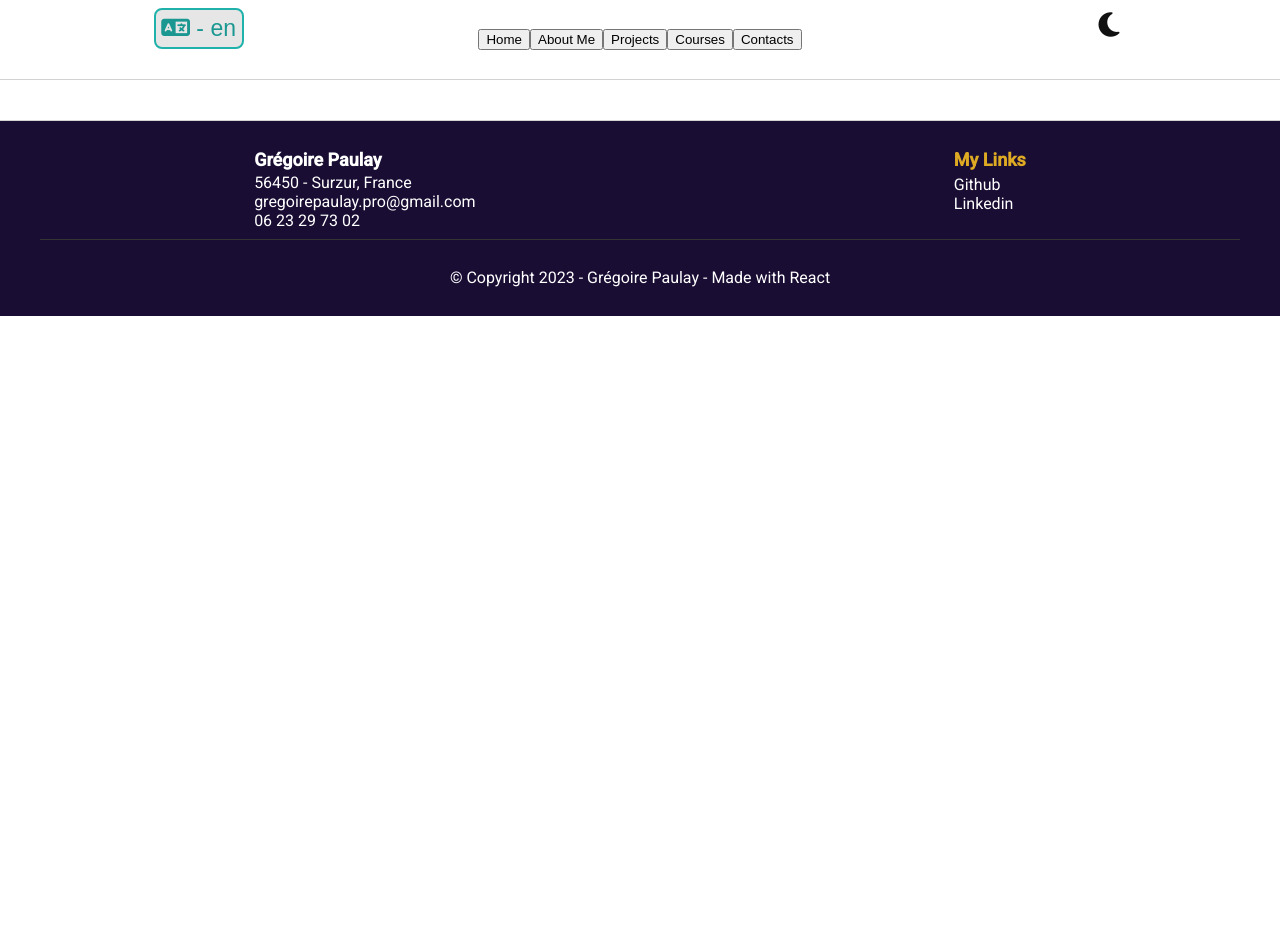
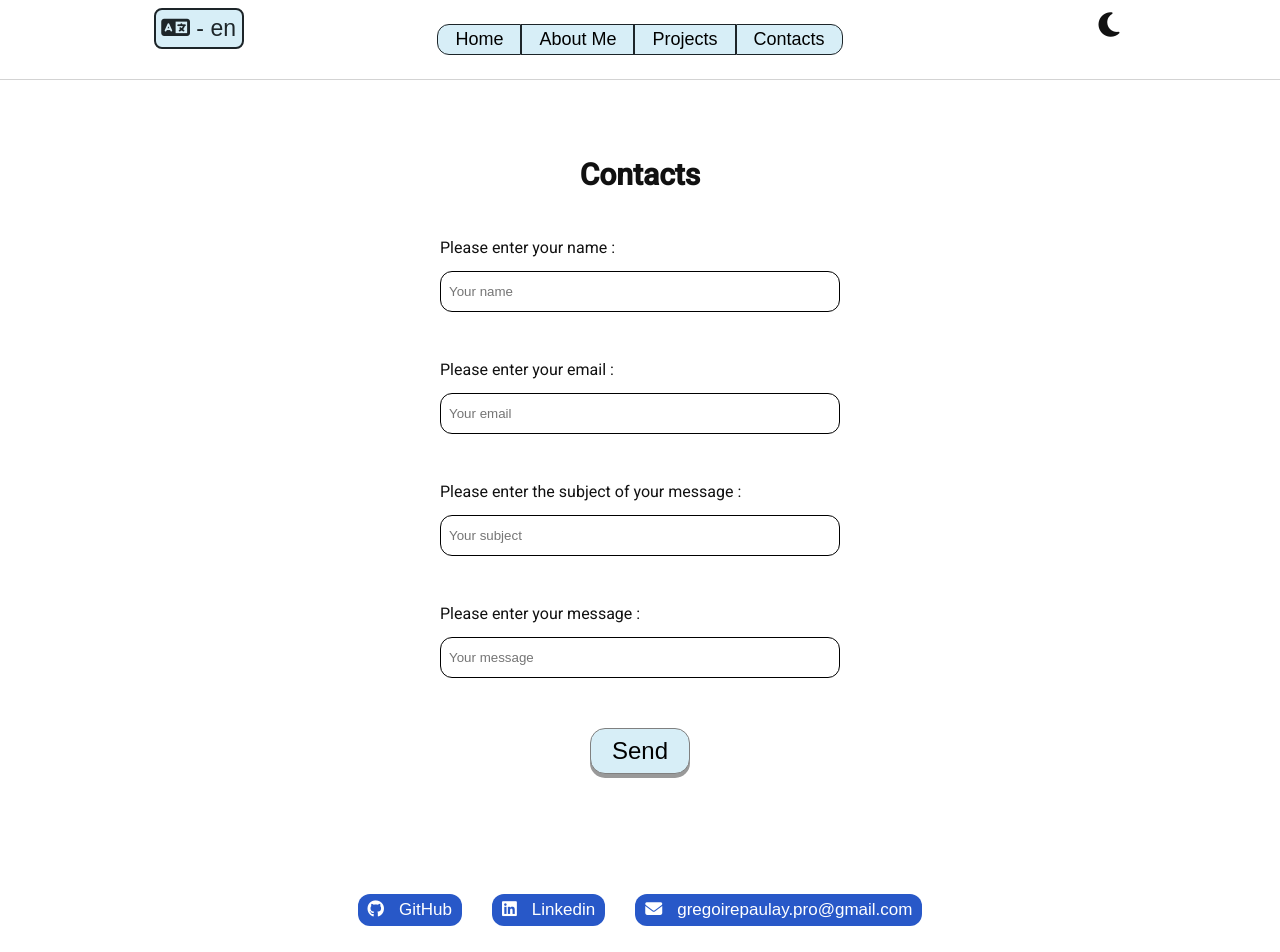
Before and after one commit to Gregoire-Paulay/Portfolio-v2, a React (Vite) app: page /Contacts in a window 1280 px wide. Shown: the top 952 px of the page. Before the commit the page ends 800 px from the top, so only its background shows below. Built offline with nearby package versions, Linux system fonts and the light colour scheme.

Commit message:
Page contacts done

```diff
--- a/package.json
+++ b/package.json
@@ -10,6 +10,7 @@
     "preview": "vite preview"
   },
   "dependencies": {
+    "axios": "^1.6.2",
     "js-cookie": "^3.0.5",
     "react": "^18.2.0",
     "react-dom": "^18.2.0",
--- a/src/App.css
+++ b/src/App.css
@@ -79,37 +79,37 @@ h3 {
   position: absolute;
   top: 8px;
   left: 12%;
-  background-color: rgb(230, 230, 230);
-  border: 2px solid lightseagreen;
+  background-color: var(--bcgLight);
+  border: 2px solid var(--bcgDark);
   border-radius: 8px;
   font-size: 23px;
-  color: rgb(27, 151, 145);
+  color: var(--bcgDark);
   width: 90px;
   cursor: pointer;
   padding: 5px 0;
 }
 .frButton:hover {
-  background-color: lightseagreen;
-  border: 2px solid black;
-  color: black;
+  background-color: var(--bcgDark);
+  border: 2px solid var(--bcgLight);
+  color: var(--bcgLight);
 }
 .enButton {
   position: absolute;
   top: 8px;
   left: 12%;
-  background-color: rgb(230, 230, 230);
-  border: 2px solid lightseagreen;
+  background-color: var(--bcgLight);
+  border: 2px solid var(--bcgDark);
   border-radius: 8px;
   font-size: 23px;
-  color: rgb(27, 151, 145);
+  color: var(--bcgDark);
   width: 90px;
   cursor: pointer;
   padding: 5px 0;
 }
 .enButton:hover {
-  background-color: lightseagreen;
-  border: 2px solid black;
-  color: black;
+  background-color: var(--bcgDark);
+  border: 2px solid var(--bcgLight);
+  color: var(--bcgLight);
 }
 
 /* ----------------------------------- */
@@ -132,6 +132,27 @@ header > div {
   width: 70%;
   display: flex;
   justify-content: center;
+}
+
+.header-nav > button {
+  border: 1px solid var(--bcgDark);
+  cursor: pointer;
+  padding: 4px 17px;
+  font-size: 18px;
+  background-color: var(--bcgLight);
+}
+.header-nav > button:hover {
+  background-color: var(--bcgDark);
+  color: white;
+  border: 1px solid var(--bcgLight);
+}
+.nav-first {
+  border-bottom-left-radius: 12px;
+  border-top-left-radius: 12px;
+}
+.nav-last {
+  border-bottom-right-radius: 12px;
+  border-top-right-radius: 12px;
 }
 
 /* ----------------------------------- */
@@ -363,6 +384,81 @@ header > div {
   cursor: pointer;
 }
 
+/* ----------- PAGE PROJECTS --------- */
+/* ----------- PAGE CONTACT ---------- */
+.message {
+  /* border: 1px solid red; */
+  display: flex;
+  flex-direction: column;
+  align-items: center;
+  gap: 50px;
+  margin-top: 80px;
+}
+.message > div {
+  /* border: 2px solid purple; */
+  display: flex;
+  flex-direction: column;
+  gap: 15px;
+  width: 400px;
+}
+.message input {
+  border: 1px solid black;
+  border-radius: 12px;
+  padding: 12px 8px;
+}
+
+.sendMessage {
+  /* border: 2px solid pink; */
+  display: flex;
+  flex-direction: column;
+  align-items: center;
+}
+.sendMessage > button {
+  width: 100px;
+  font-size: 24px;
+  padding: 8px 0;
+  border-radius: 15px;
+  background-color: var(--bcgLight);
+  color: black;
+  border: 1px solid gray;
+  box-shadow: 0 4px #999;
+}
+.sendMessage > button:hover {
+  cursor: pointer;
+  color: white;
+  background-color: var(--bcgDark);
+}
+.sendMessage > button:active {
+  box-shadow: 0 1px #666;
+  transform: translateY(3px);
+}
+.error {
+  color: red;
+  border: 1px solid red;
+  padding: 8px;
+  border-radius: 6px;
+  font-size: 17px;
+}
+.success {
+  color: green;
+  border: 1px solid green;
+  padding: 8px;
+  border-radius: 6px;
+  font-size: 17px;
+}
+
+.contactLink {
+  /* border: 1px solid orange; */
+  display: flex;
+  justify-content: center;
+  gap: 30px;
+  margin-top: 120px;
+  margin-bottom: 80px;
+}
+.contactLink a {
+  text-decoration: none;
+}
+
 /* ----------------------------------- */
 /* -------------- FOOTER ------------- */
 /* ----------------------------------- */
--- a/src/App.jsx
+++ b/src/App.jsx
@@ -12,6 +12,7 @@ import Language from "./components/language";
 import Home from "./page/Home";
 import AboutMe from "./page/AboutMe";
 import Projects from "./page/Projects";
+import Contacts from "./page/Contact";
 
 const App = () => {
   const { theme } = useThemeContext();
@@ -25,6 +26,7 @@ const App = () => {
           <Route path="/" element={<Home />} />
           <Route path="/AboutMe" element={<AboutMe />} />
           <Route path="/Projects" element={<Projects />} />
+          <Route path="/Contacts" element={<Contacts />} />
         </Routes>
 
         <Footer />
--- /dev/null
+++ b/src/components/Contact/contactLink.jsx
@@ -0,0 +1,24 @@
+const ContactLink = () => {
+  return (
+    <section className="contactLink">
+      <a href="https://github.com/Gregoire-Paulay">
+        <button className="contact">
+          <i className="fa-brands fa-github"></i>
+          <p>GitHub</p>
+        </button>
+      </a>
+      <a href="https://www.linkedin.com/in/grégoire-paulay-142384285/">
+        <button className="contact">
+          <i className="fa-brands fa-linkedin"></i>
+          <p>Linkedin</p>
+        </button>
+      </a>
+      <button className="contact">
+        <i className="fa-solid fa-envelope"></i>
+        <p>gregoirepaulay.pro@gmail.com</p>
+      </button>
+    </section>
+  );
+};
+
+export default ContactLink;
--- a/src/components/Header.jsx
+++ b/src/components/Header.jsx
@@ -9,6 +9,7 @@ const Header = () => {
       <div className="container">
         <div className="header-nav">
           <button
+            className="nav-first"
             onClick={() => {
               navigate("/");
             }}
@@ -27,11 +28,17 @@ const Header = () => {
               navigate("/Projects");
             }}
           >
-            {" "}
             {language === "fr" ? " Projets" : " Projects"}
           </button>
-          <button> {language === "fr" ? " Formations" : " Courses"}</button>
-          <button>Contacts</button>
+          {/* <button> {language === "fr" ? " Formations" : " Courses"}</button> */}
+          <button
+            className="nav-last"
+            onClick={() => {
+              navigate("/Contacts");
+            }}
+          >
+            Contacts
+          </button>
         </div>
       </div>
     </header>
--- a/src/components/Home/HomeProjects.jsx
+++ b/src/components/Home/HomeProjects.jsx
@@ -29,19 +29,19 @@ const HomeProjects = () => {
               </p>
 
               <a href={project.link} className="siteLink">
-                <i className="fa-solid fa-link"></i>
+                <i className="fa-solid fa-arrow-up-right-from-square"></i>
               </a>
               <div className="homeProjectGit">
                 {project["github-front"] && (
                   <a href={project["github-front"]} className="contact">
                     <i className="fa-brands fa-github"></i>
-                    Github front
+                    Front-end
                   </a>
                 )}
                 {project["github-back"] && (
                   <a href={project["github-back"]} className="contact">
                     <i className="fa-brands fa-github"></i>
-                    Github back
+                    Back-end
                   </a>
                 )}
               </div>
--- a/src/page/Contact.jsx
+++ b/src/page/Contact.jsx
@@ -0,0 +1,122 @@
+import axios from "axios";
+import { useState } from "react";
+import { useLanguageContext } from "../context/language-context";
+import ContactLink from "../components/Contact/contactLink";
+
+const Contacts = () => {
+  const { language } = useLanguageContext();
+
+  const [email, setEmail] = useState("");
+  const [name, setName] = useState("");
+  const [sujet, setSujet] = useState("");
+  const [message, setMessage] = useState("");
+  const [error, setError] = useState("");
+  const [success, setSuccess] = useState("");
+
+  const handleSubmit = async (event) => {
+    event.preventDefault();
+    setError("");
+    setSuccess("");
+    try {
+      const response = await axios.post(
+        "https://site--formulaire--hpyqm5px6d9r.code.run/form",
+        { email, name, sujet, message }
+      );
+      console.log(response.data);
+      setSuccess("Your message have been sent");
+    } catch (error) {
+      if (!email || !name || !sujet || !message) {
+        setError("All fields must be complete");
+      } else {
+        setError("An error occurred");
+      }
+    }
+  };
+
+  const handleChange = (event, set) => {
+    setError("");
+    setSuccess("");
+    set(event.target.value);
+  };
+
+  return (
+    <div className="container">
+      <form className="message" onSubmit={handleSubmit}>
+        <h2>Contacts</h2>
+        <div>
+          <label htmlFor="name">
+            {language === "fr"
+              ? "Veuillez saisir votre nom :"
+              : "Please enter your name :"}
+          </label>
+          <input
+            type="text"
+            id="name"
+            placeholder={language === "fr" ? "Votre nom" : "Your name"}
+            onChange={(event) => {
+              handleChange(event, setName);
+            }}
+          />
+        </div>
+
+        <div>
+          <label htmlFor="email">
+            {language === "fr"
+              ? "Veuillez saisir votre email :"
+              : "Please enter your email :"}
+          </label>
+          <input
+            type="email"
+            id="email"
+            placeholder={language === "fr" ? "Votre email" : "Your email"}
+            onChange={(event) => {
+              handleChange(event, setEmail);
+            }}
+          />
+        </div>
+
+        <div>
+          <label htmlFor="sujet">
+            {language === "fr"
+              ? "Veuillez saisir le sujet de votre message :"
+              : "Please enter the subject of your message :"}
+          </label>
+          <input
+            type="text"
+            id="sujet"
+            placeholder={language === "fr" ? "Votre sujet" : "Your subject"}
+            onChange={(event) => {
+              handleChange(event, setSujet);
+            }}
+          />
+        </div>
+
+        <div>
+          <label htmlFor="message">
+            {language === "fr"
+              ? "Veuillez saisir votre message :"
+              : "Please enter your message :"}
+          </label>
+          <input
+            type="text"
+            id="message"
+            placeholder={language === "fr" ? "Votre message" : "Your message"}
+            onChange={(event) => {
+              handleChange(event, setMessage);
+            }}
+          />
+        </div>
+        <div className="sendMessage">
+          {error && <p className="error">{error}</p>}
+          {success && <p className="success">{success}</p>}
+          <button type="submit">
+            {language === "fr" ? "Envoyer" : "Send"}
+          </button>
+        </div>
+      </form>
+      <ContactLink />
+    </div>
+  );
+};
+
+export default Contacts;
```
Also changed, not shown: src/assets/data/projects.json (+60 -36 lines), 1 other file (tests, documents, lock files or other folders).
